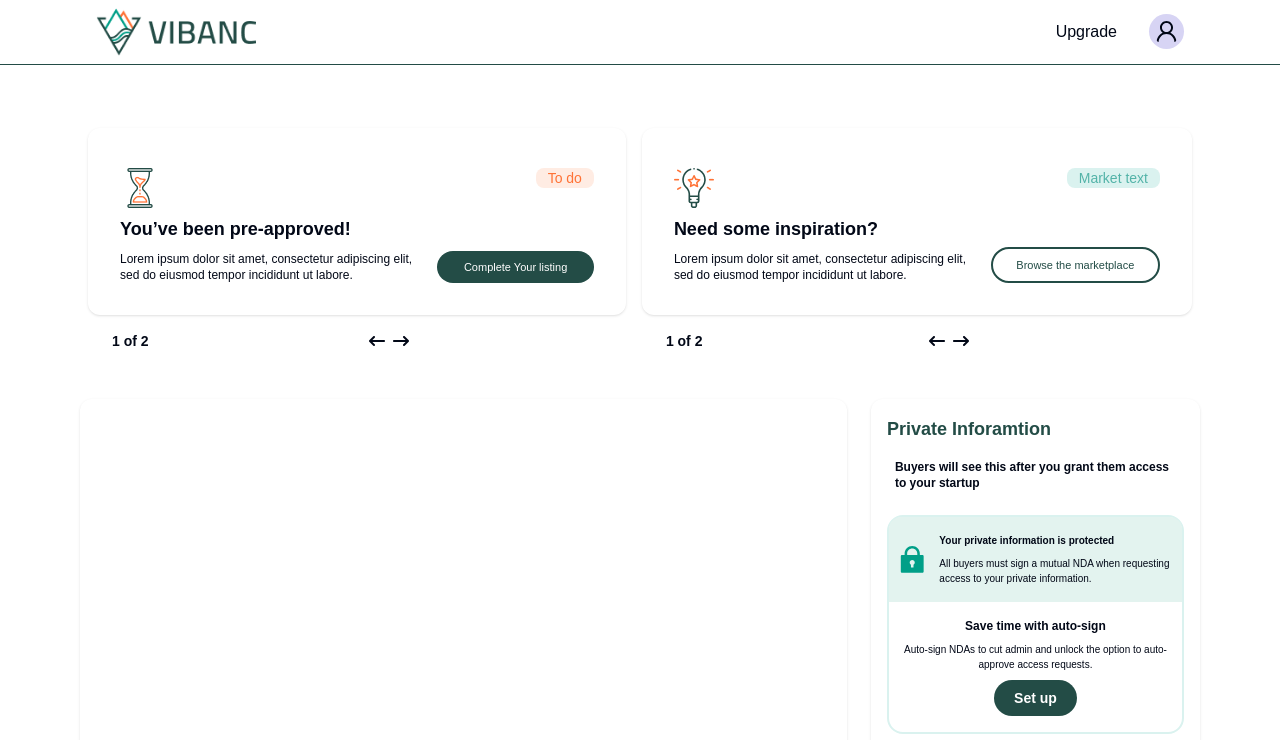
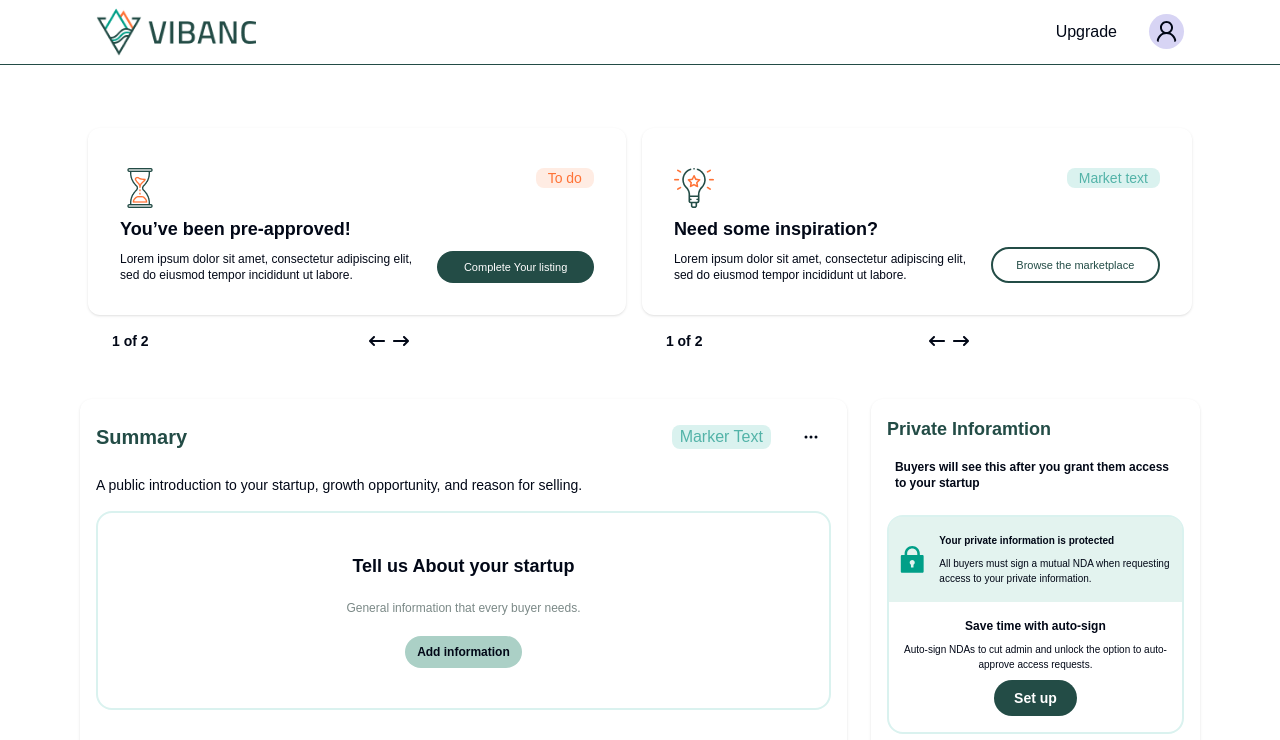
Before and after one commit to Afrasyab11/Vibanc-Buyer, a Next.js app: page /seller/listing in a window 1280 px wide. Shown: the top 740 px of the page. Built offline with nearby package versions, Linux system fonts and the light colour scheme.

Commit message:
uncomment the summary page

```diff
--- a/src/app/seller/listing/page.jsx
+++ b/src/app/seller/listing/page.jsx
@@ -24,7 +24,7 @@ export default function page() {
 
       <div className='bg-white  lg:flex gap-x-6 w-[100%] mx-auto mt-12'>
         <div className='lg:w-[70%] mx-auto shadow rounded-xl p-4 mt-12 lg:mt-0'>
-          {/* <Summary /> */}
+          <Summary />
         </div>
         {/* This div is for private information */}
         <div className='lg:w-[30%] mx-auto shadow rounded-xl p-4 mt-12 lg:mt-0 h-fit'>
--- a/src/app/seller/my-listing/page.jsx
+++ b/src/app/seller/my-listing/page.jsx
@@ -7,7 +7,5 @@ const CombineAll = dynamic(() => import('@/components/seller_components/mylistin
 
 const MyListingPage = () => <CombineAll />;
 
-// Set display name for debugging
-MyListingPage.displayName = 'MyListingPage';
 
 export default MyListingPage;
```
